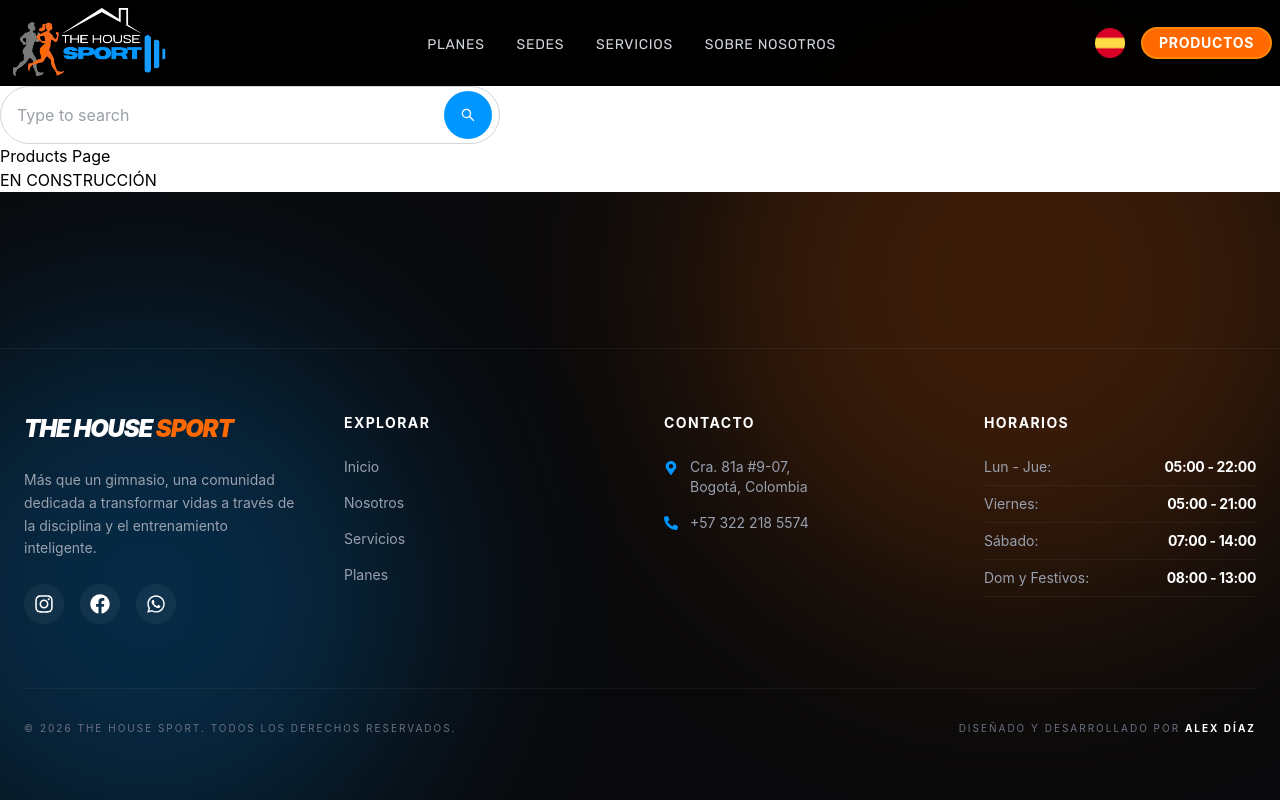
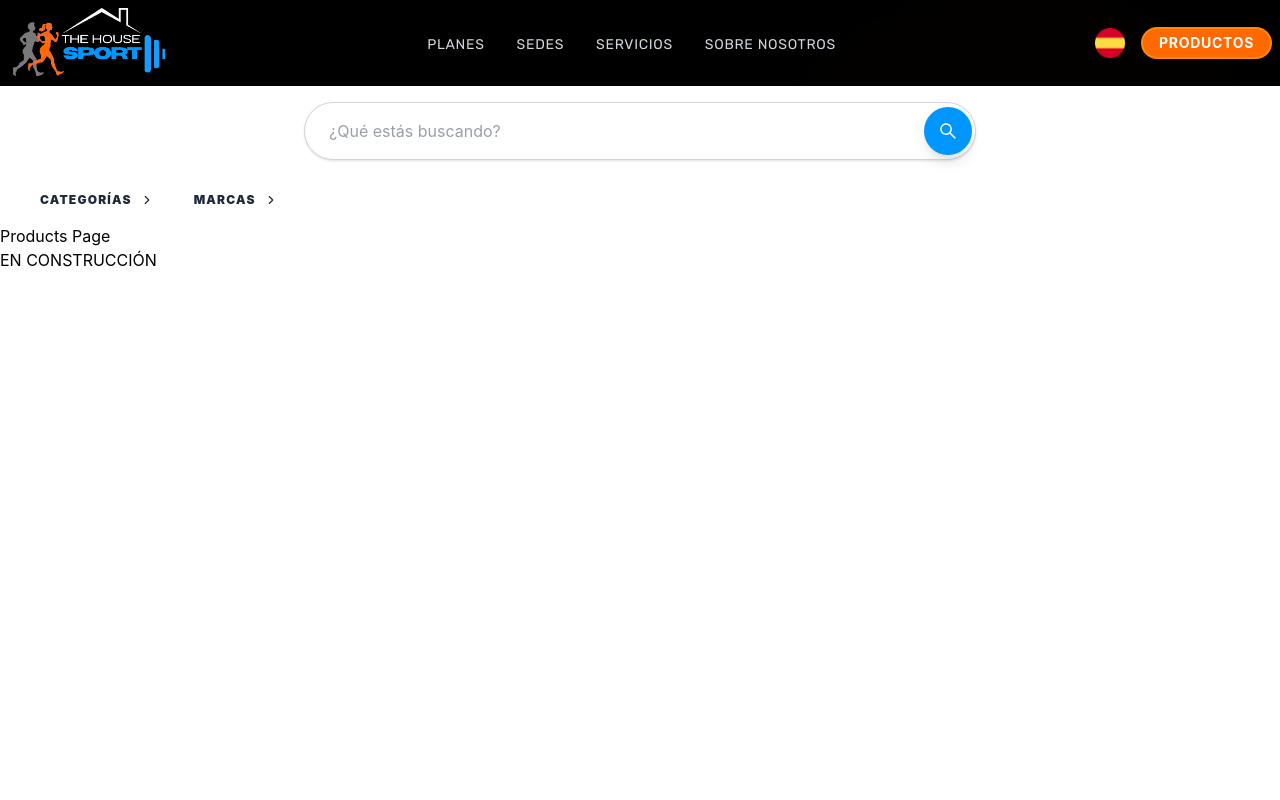
Before and after one commit to alexsanderdiaz/TheHouseSport, a React (Vite) app in the folder frontend/: page /products in a window 1280 px wide. Shown: the top 800 px of the page. Built offline with nearby package versions, Linux system fonts and the light colour scheme.

Commit message:
componentes search y filter bar

```diff
--- a/frontend/package.json
+++ b/frontend/package.json
@@ -14,6 +14,7 @@
     "@tailwindcss/vite": "^4.2.1",
     "framer-motion": "^12.38.0",
     "i18next": "^25.8.14",
+    "lucide-react": "^1.7.0",
     "react": "^19.2.0",
     "react-dom": "^19.2.0",
     "react-i18next": "^16.5.5",
--- a/frontend/src/collections/product.ts
+++ b/frontend/src/collections/product.ts
@@ -1,18 +1,32 @@
-export type Category =
-  | "Creatinas"
-  | "Proteínas"
-  | "Aminoacidos"
-  | "Preentrenos"
-  | "Quemadores"
-  | "Vitaminas"
-  | "Precursor Testosterona"
-  | "Combos";
+export const CATEGORIES = [
+  "Creatinas",
+  "Proteínas",
+  "Aminoacidos",
+  "Preentrenos",
+  "Quemadores",
+  "Vitaminas",
+  "Precursor Testosterona",
+  "Combos",
+] as const;
+
+export type Category = (typeof CATEGORIES)[number];
+
+export const BRANDS = [
+  "Optimum Nutrition",
+  "Dymatize",
+  "MuscleTech",
+  "BSN",
+  "Cellucor",
+  "Universal Nutrition",
+] as const;
+
+export type Brand = (typeof BRANDS)[number];
 
 export interface Product {
   id: string;
   name: string;
   category: Category;
-  brand?: string;
+  brand?: Brand;
   price: number;
   image: string;
   description: string;
--- /dev/null
+++ b/frontend/src/components/common/FilterBar.tsx
@@ -0,0 +1,192 @@
+import { useState } from "react";
+import { X, ChevronRight, ListFilter } from "lucide-react";
+import { CATEGORIES, BRANDS } from "../../collections/product";
+
+export const FilterBar = () => {
+  const [isOpen, setIsOpen] = useState(false); // Drawer móvil
+  const [isCatOpen, setIsCatOpen] = useState(false); // Dropdown Categorías
+  const [isBrandOpen, setIsBrandOpen] = useState(false); // Dropdown Marcas
+
+  // Funciones para manejar la apertura manual
+  const toggleCategories = () => {
+    setIsCatOpen(!isCatOpen);
+    setIsBrandOpen(false); // Cerramos el otro al abrir este
+  };
+
+  const toggleBrands = () => {
+    setIsBrandOpen(!isBrandOpen);
+    setIsCatOpen(false); // Cerramos el otro al abrir este
+  };
+
+  const closeAll = () => {
+    setIsCatOpen(false);
+    setIsBrandOpen(false);
+  };
+
+  return (
+    <nav className="bg-white py-4 relative">
+      <div className="container mx-auto md:px-10">
+        {/* CAPA INVISIBLE (BACKDROP) GLOBAL */}
+        {/* Detecta clics fuera de los menús para cerrarlos */}
+        {(isCatOpen || isBrandOpen) && (
+          <div
+            className="fixed inset-0 z-40 bg-transparent"
+            onClick={closeAll}
+          />
+        )}
+
+        {/* BOTÓN MÓVIL */}
+        <button
+          onClick={() => setIsOpen(true)}
+          className="flex md:hidden items-center gap-2 px-4"
+        >
+          <ListFilter size={18} className="text-secondary" />
+          <span className="text-sm text-secondary font-bold">Buscar por</span>
+        </button>
+
+        {/* VISTA DESKTOP / TABLET */}
+        <div className="hidden md:flex items-center gap-10">
+          {/* --- DROPDOWN CATEGORÍAS --- */}
+          <div className="relative group z-50">
+            <button
+              type="button"
+              onClick={toggleCategories}
+              className={`font-black uppercase text-xs tracking-widest flex items-center gap-2 transition-colors text-gray-800 group-hover:text-secondary ${
+                isCatOpen ? "text-secondary" : ""
+              }`}
+            >
+              Categorías
+              <ChevronRight
+                size={14}
+                className={`transition-transform duration-300 group-hover:rotate-90 ${
+                  isCatOpen ? "rotate-90 text-secondary" : ""
+                }`}
+              />
+            </button>
+
+            <div
+              className={`absolute mt-3 w-60 bg-zinc-200 border border-black/5 rounded-xl p-3 shadow-xl transition-all duration-300
+                invisible opacity-0 -translate-y-2
+                group-hover:visible group-hover:opacity-100 group-hover:translate-y-0
+                ${isCatOpen ? "!visible !opacity-100 !translate-y-0" : ""}
+              `}
+            >
+              {CATEGORIES.map((cat) => (
+                <button
+                  key={cat}
+                  onClick={closeAll}
+                  className="w-full text-left px-4 py-2 text-sm font-medium text-gray-700 hover:text-secondary hover:bg-black/5 rounded-lg transition-colors"
+                >
+                  {cat}
+                </button>
+              ))}
+            </div>
+          </div>
+
+          {/* --- DROPDOWN MARCAS --- */}
+          <div className="relative group z-50">
+            <button
+              type="button"
+              onClick={toggleBrands}
+              className={`font-black uppercase text-xs tracking-widest flex items-center gap-2 transition-colors text-gray-800 group-hover:text-secondary ${
+                isBrandOpen ? "text-secondary" : ""
+              }`}
+            >
+              Marcas
+              <ChevronRight
+                size={14}
+                className={`transition-transform duration-300 group-hover:rotate-90 ${
+                  isBrandOpen ? "rotate-90 text-secondary" : ""
+                }`}
+              />
+            </button>
+
+            <div
+              className={`absolute mt-3 w-60 bg-zinc-200 border border-black/5 rounded-xl p-3 shadow-xl transition-all duration-300
+                invisible opacity-0 -translate-y-2
+                group-hover:visible group-hover:opacity-100 group-hover:translate-y-0
+                ${isBrandOpen ? "!visible !opacity-100 !translate-y-0" : ""}
+              `}
+            >
+              <button
+                onClick={closeAll}
+                className="w-full text-left px-4 py-2 text-xs font-black uppercase mb-1 text-gray-500 hover:text-secondary transition-colors"
+              >
+                Todas las Marcas
+              </button>
+              <div className="h-[1px] bg-black/5 my-1 mx-2" />
+
+              {BRANDS.map((brand) => (
+                <button
+                  key={brand}
+                  onClick={closeAll}
+                  className="w-full text-left px-4 py-2 text-sm font-medium text-gray-700 hover:text-secondary hover:bg-black/5 rounded-lg transition-colors"
+                >
+                  {brand}
+                </button>
+              ))}
+            </div>
+          </div>
+        </div>
+
+        {/* --- DRAWER MÓVIL --- */}
+        {isOpen && (
+          <div className="fixed inset-0 z-[100] md:hidden">
+            <div
+              className="absolute inset-0 bg-gray-800/80 backdrop-blur-md"
+              onClick={() => setIsOpen(false)}
+            />
+            <div className="absolute w-[85%] h-full bg-zinc-200 border-r p-7 flex flex-col overflow-y-auto animate-in slide-in-from-left duration-300">
+              <div className="flex justify-between items-center mb-10">
+                <h2 className="text-xl font-black text-black italic uppercase">
+                  Buscar por
+                </h2>
+                <button
+                  onClick={() => setIsOpen(false)}
+                  className="text-black p-2 bg-white/50 rounded-full"
+                >
+                  <X size={20} />
+                </button>
+              </div>
+
+              <div className="space-y-10">
+                <div>
+                  <h3 className="text-secondary text-xs font-black uppercase mb-5 tracking-[0.2em]">
+                    Categorías
+                  </h3>
+                  <div className="flex flex-col gap-1">
+                    {CATEGORIES.map((cat) => (
+                      <button
+                        key={cat}
+                        className="text-left py-3 text-md font-bold text-zinc-700 border-b border-black/5"
+                      >
+                        {cat}
+                      </button>
+                    ))}
+                  </div>
+                </div>
+
+                <div>
+                  <h3 className="text-secondary text-xs font-black uppercase mb-5 tracking-[0.2em]">
+                    Nuestras Marcas
+                  </h3>
+                  <div className="flex flex-col gap-1">
+                    {BRANDS.map((brand) => (
+                      <button
+                        key={brand}
+                        className="text-left py-3 text-md font-bold text-zinc-700 border-b border-black/5"
+                      >
+                        {brand}
+                      </button>
+                    ))}
+                  </div>
+                </div>
+              </div>
+              <div className="py-10"></div>
+            </div>
+          </div>
+        )}
+      </div>
+    </nav>
+  );
+};
--- a/frontend/src/components/common/Searchbar.tsx
+++ b/frontend/src/components/common/Searchbar.tsx
@@ -3,18 +3,23 @@ import { AiOutlineSearch } from "react-icons/ai";
 
 const Searchbar: React.FC = () => {
   return (
-    <form className="w-[500px] relative">
+    <div className="py-4 z-50 p-4">
+      <form className="w-full max-w-md lg:max-w-2xl mx-auto relative group">
         <div className="relative">
           <input
             type="search"
-          placeholder="Type to search"
-          className="w-full p-4 rounded-full bg-white text-gray-700 border border-gray-300 focus:outline-none focus:ring-2 focus:ring-secondary transition"
+            placeholder="¿Qué estás buscando?"
+            className="w-full p-4 pl-6 rounded-full bg-white text-gray-700 border border-gray-300 focus:outline-none focus:ring-2 focus:ring-secondary transition-all shadow-sm focus:shadow-md"
           />
-        <button className="absolute right-2 top-1/2 transform -translate-y-1/2 bg-secondary p-4 rounded-full hover:bg-secondary/80 transition">
-          <AiOutlineSearch className="text-white" />
+          <button
+            type="submit"
+            className="absolute right-1 top-1/2 transform -translate-y-1/2 bg-secondary p-3.5 rounded-full hover:bg-secondary/80 transition-colors shadow-lg"
+          >
+            <AiOutlineSearch className="text-white text-xl" />
           </button>
         </div>
       </form>
+    </div>
   );
 };
 
--- a/frontend/src/components/layouts/ShopLayout.tsx
+++ b/frontend/src/components/layouts/ShopLayout.tsx
@@ -1,11 +1,13 @@
 import { Outlet } from "react-router-dom";
 import Searchbar from "../common/Searchbar";
+import { FilterBar } from "../common/FilterBar";
 
 export default function ShopLayout() {
   return (
-    <div className="bg-white">
+    <div className="bg-white relative min-h-screen w-full">
       {/* Aquí se renderizarán los productos o categorías */}
       <Searchbar />
+      <FilterBar />
       <Outlet />
     </div>
   );
```
Also changed, not shown: 1 other file (tests, documents, lock files or other folders). Lines whose indentation alone changed are shown as unchanged.
